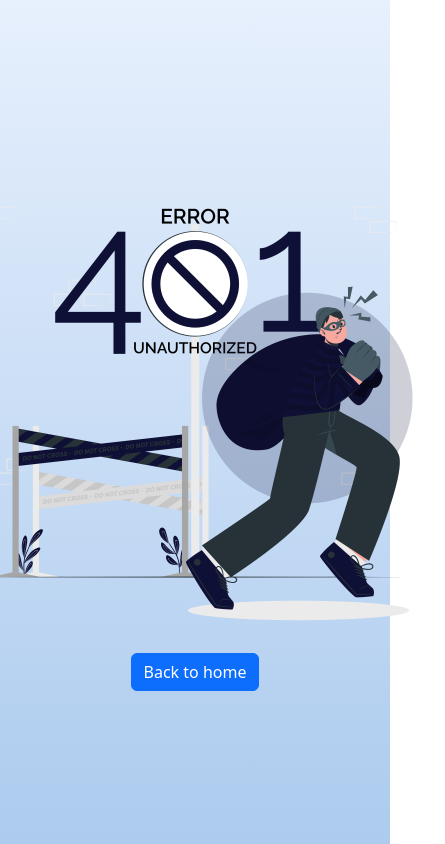
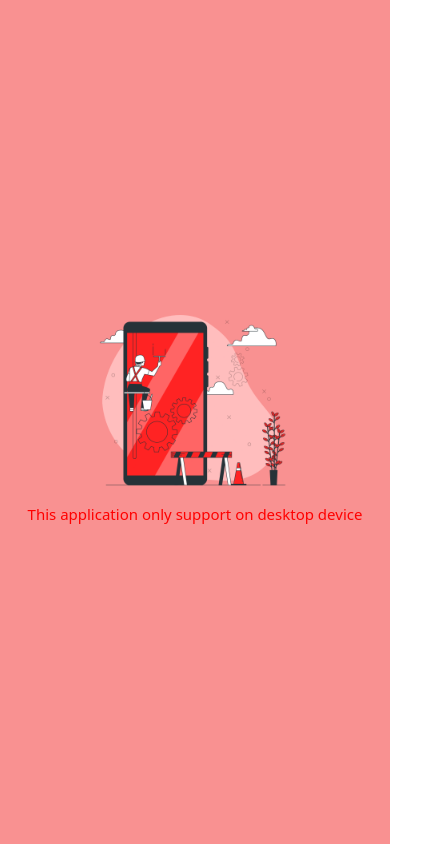
Before and after one commit to Praveenkumark17/E_commerce_react_app, a React (Create React App) app in the folder frontend/: page /401 in a window 390 px wide. Shown: the whole page, 445 px wide, since content can reach past the window. Built offline with nearby package versions, Linux system fonts and the light colour scheme.

Commit message:
support only desktop update

```diff
--- a/frontend/src/App.js
+++ b/frontend/src/App.js
@@ -1,13 +1,15 @@
 import app_style from "./App.module.css";
+import DeviceCheck from "./DeviceCheck";
 import Routerrs from "./router";
-import 'react-toastify/dist/ReactToastify.css';
+import "react-toastify/dist/ReactToastify.css";
 
 function App() {
-
   return (
     <>
       <div className={app_style.main}>
-        <Routerrs/>
+        <DeviceCheck>
+          <Routerrs />
+        </DeviceCheck>
       </div>
     </>
   );
--- /dev/null
+++ b/frontend/src/DeviceCheck.js
@@ -0,0 +1,30 @@
+import React, { useEffect, useState } from "react";
+import device_style from "./devicecheck.module.css";
+
+const DeviceCheck = ({ children }) => {
+  const [isDesktop, setIsDesktop] = useState(true);
+
+  useEffect(() => {
+    const checkDevice = () => {
+      setIsDesktop(window.innerWidth >= 1440); // Assuming 1440px+ is a desktop
+    };
+
+    checkDevice(); // Check on initial load
+    window.addEventListener("resize", checkDevice); // Update on resize
+
+    return () => window.removeEventListener("resize", checkDevice);
+  }, []);
+
+  return isDesktop ? (
+    children
+  ) : (
+    <>
+    <div className={`${device_style.main} text-center d-flex flex-column justify-content-center align-items-center`}>
+        <div className={device_style.img}></div>
+        <p className={device_style.p}>This application only support on desktop device</p>
+    </div>
+    </>
+  );
+};
+
+export default DeviceCheck;
--- /dev/null
+++ b/frontend/src/devicecheck.module.css
@@ -0,0 +1,45 @@
+.main{
+    background-color: rgb(249, 145, 145);
+    height: 100vh;
+}
+.img{
+    background-image: url("../src/assets/gifs/Phone_maintenance.png");
+    background-size: cover;
+    height: 300px;
+    width: 300px;
+}
+.p{
+    color: red;
+    font-size: 20px;
+}
+
+/*Mobile View*/
+@media only screen and (min-width: 320px) and (max-width: 480px){
+    .img{
+        height: 200px;
+        width: 200px;
+    }
+    .p{
+        font-size: 15px;
+    }
+}
+/*Tablet view*/
+@media only screen and (min-width: 481px) and (max-width: 768px){
+    .img{
+        height: 250px;
+        width: 250px;
+    }
+    .p{
+        font-size: 16px;
+    }
+}
+/*small laptop view*/
+@media only screen and (min-width: 769px) and (max-width: 1200px){
+    .img{
+        height: 300px;
+        width: 300px;
+    }
+    .p{
+        font-size: 18px;
+    }
+}
```
Also changed, not shown: frontend/src/assets/gifs/Phone_maintenance.gif (added), frontend/src/assets/gifs/Phone_maintenance.png (added).
